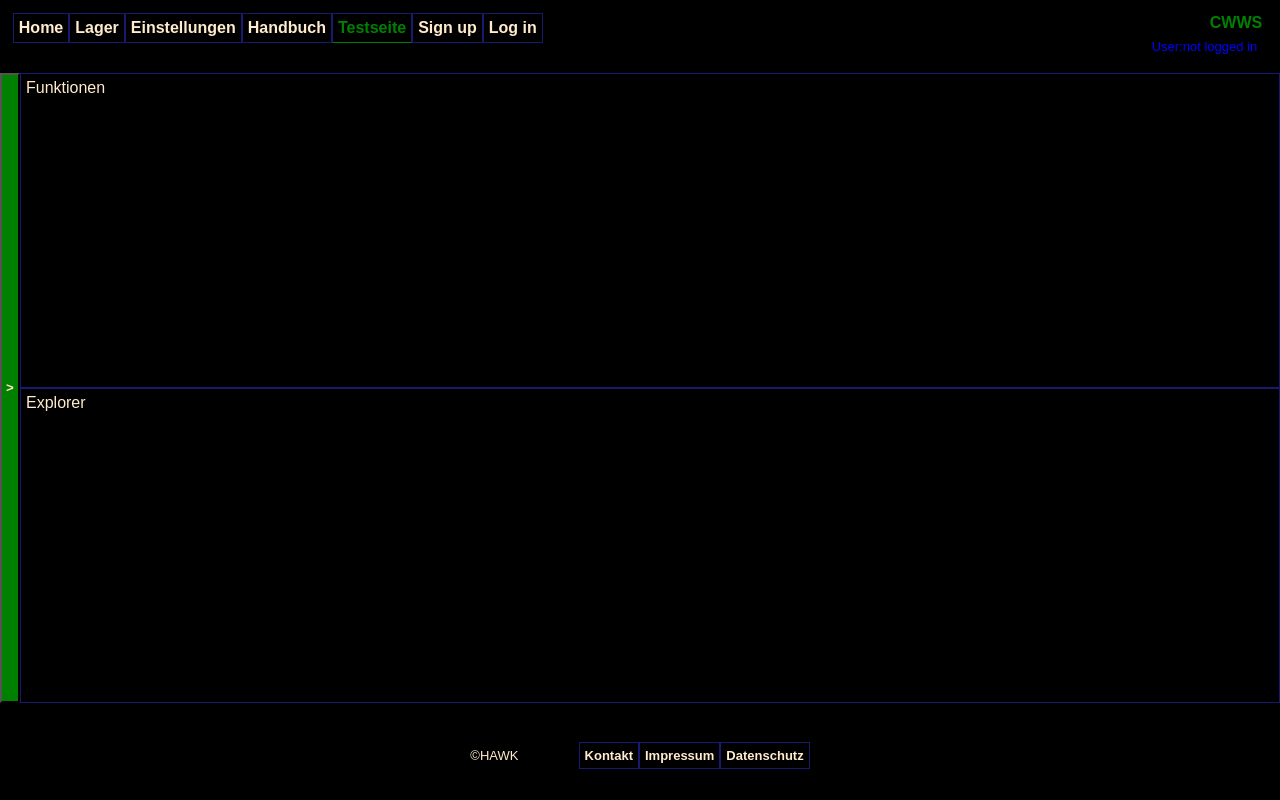
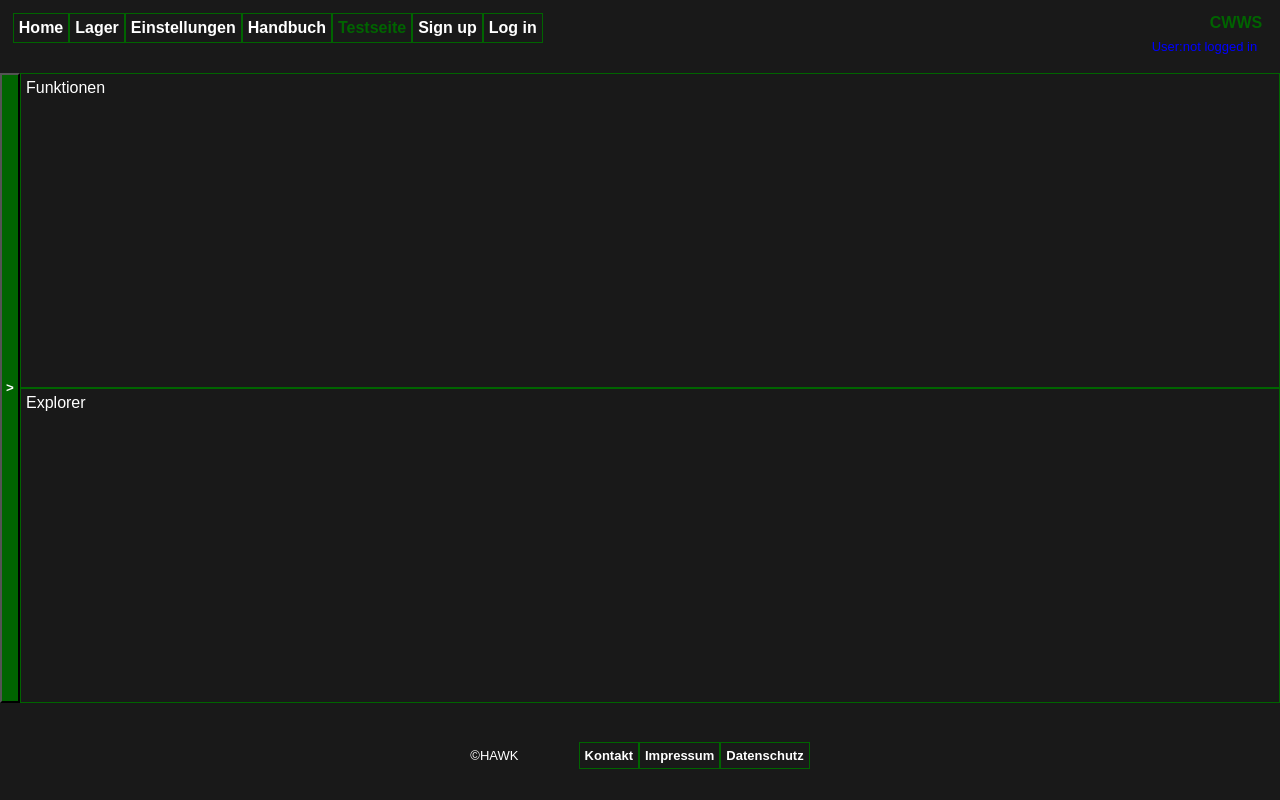
Before and after one commit to HAWK-SoSe21/CWWS, a PHP site: page /testseite.php in a window 1280 px wide. Run offline with PHP 8.4, Linux system fonts and the light colour scheme.

Commit message:
02.06.2021
- Anpassung der Sidebar
( Überarbeitung der Funktionsweise, Hinzufügen des Headers)
- Änderungen der Farbabstimmung der Website

Co-Authored-By: maxtenix <56773733+maxtenix@users.noreply.github.com>

```diff
--- a/HTML/CWWS/script.js
+++ b/HTML/CWWS/script.js
@@ -32,14 +32,18 @@ function closeNav() {
 //
 //sidebarbutton
 function togglesidebar(){
+
   var x = document.getElementById("idsidebar");
   var btn = document.getElementById("sidebarbtn");
+
   if (x.classList.contains("activesb")) {
     x.classList.remove("activesb");
+    btn.className = "sidebarbutton";
     btn.innerHTML=">";
   }
   else {
     x.classList.add("activesb");
+    btn.className+= " activebtn";
     btn.innerHTML="<";
   }
 }
--- a/HTML/CWWS/style.css
+++ b/HTML/CWWS/style.css
@@ -10,8 +10,8 @@ body{
     margin:0px;
     padding: 0px;
     min-height: 100%;
-    background-color: black;
-    color: blanchedalmond;
+    background-color: rgba(0, 0, 0, 0.9);
+    color: white;
     display: flex;
     flex-direction: column;
     text-decoration: none;
@@ -33,37 +33,38 @@ input{
 }
 .header li,.footer li{
     float: left;
-    color: blanchedalmond;
+    color: white;
     text-align: center;
     text-decoration: none;
     list-style: none;
-    border: 1px solid midnightblue;
+    border: 1px solid darkgreen;
     transition: border-bottom 0.5s;
     padding: 5px;
 }
 
-.header li a,.footer li a,.sidebar li a{
-    color: blanchedalmond;
+.header li a,.footer li a, .sidebar li a{
+    color: white;
     font-weight: bold;
     text-decoration: none;
-    transition: colour 0.5s;
+    transition: color 0.5s;
 }
 
 .header li:hover,.footer li:hover,.sidebar li:hover{
-    border-bottom: 1px solid green;
+    border-bottom: 1px solid darkgreen;
+    background-color: rgba(255, 255, 255, 0.1);
 }
 
 .header li a:hover,.footer li a:hover,.sidebar li a:hover{
-    color: green;
+    color: darkgreen;
 }
 
 .header .active,.footer .active,.sidebar .active{
-    border-bottom: 1px solid green ;
-    color:green !important;
+    border-bottom: 1px solid darkgreen ;
+    color:darkgreen !important;
 }
 
 .header .active a,.footer .active a,.sidebar .active a{
-    color:green !important;
+    color:darkgreen !important;
 }
 .infobox{
     float: left;
@@ -74,7 +75,7 @@ input{
 }
 
 .brand{
-    color: green;
+    color: darkgreen;
     font-weight: bold;
     text-align: right;
     padding: 1px 5px;
@@ -100,41 +101,62 @@ input{
     width: 100%;
 }
 .mainbox{
-    border: 1px solid midnightblue;
+    border: 1px solid darkgreen;
     padding: 5px;
 }
 .maingrid{
     display: grid;
-    grid-template-columns: fit-content(150px) auto;
+    grid-template-columns: fit-content(150px) 20px auto;
     width: 100%;
     height: 100%;
 }
+
+/* sidebar*/
+
 .sidebar{
-    background-color: black ;
-    height: 100%;
-    color: blanchedalmond;
-    width: 20px;
+    background-color: rgba(255, 255, 255, 0.001);
+    color: white;
+    width: 0px;
     display: flex;
-    transition: width 1s;
+    transition: width 1.5s ease-out;
 }
+
 .sidebar ul{
-    padding-top: 15px;
-    display: none;
+    padding-top: 0px;
+    display: block;
+    overflow:hidden;
 }
+
+.sidebar ul header{
+    width: 100%;
+    padding: 10px;
+    background-color: darkgreen;
+    color: white;
+    box-sizing: border-box;
+    border-top: 2px solid rgba(255, 255, 255, 0.2);
+    border-bottom: 2px solid rgb(255, 255, 255, 0.2);
+}
+
 .sidebar ul li{
    list-style: none;
 }
+
 .sidebar ul li a{
     display: flex;
     flex-wrap: wrap;
-    height: 40px;
+    height: 100%;
+    width: 100%;
     padding: 10px;
     text-decoration: none;
-    color: blanchedalmond;
+    color: white;
+    box-sizing: border-box;
+    border-top: 1px solid rgba(255, 255, 255, 0.2);
+    border-bottom: 1px solid rgb(255, 255, 255, 0.2);
 }
 .activesb{
     margin-left: 0;
-    width: 125px;
+    width: 105px;
+    transition: width 1.5s ease-out;
 }
 .activesb ul{
     display: block;
@@ -145,13 +167,12 @@ input{
     height: 100%;
     width: 20px;
     writing-mode: sideways-rl;
-    background-color: green;
-    color: blanchedalmond;
+    background-color: darkgreen;
+    color: white;
     font-weight: bold;
-    transition:linear 1s;
 }
-.activesb .sidebarbutton{
-    background-color: brown;
+.activebtn{
+    background-color: darkgreen;
 }
 
 .content{
--- a/HTML/CWWS/testseite.php
+++ b/HTML/CWWS/testseite.php
@@ -4,14 +4,14 @@
                 <div class="maingrid">
                         <div id="idsidebar" class="sidebar">
                             <ul>
+                                <header>Funktionen</header>
                                <li><a href="#">Lagerplatz anlegen</a></li>
                                <li><a href="#">Lagerplatz berbeiten</a></li>
                                <li><a href="#">Artikel anlegen</a></li>
                                <li><a href="#">Artikel bearbeiten</a></li>
                             </ul>
-                            <button id="sidebarbtn" class="sidebarbutton" onclick="togglesidebar()">></button>
                         </div>
-
+                        <button id="sidebarbtn" class="sidebarbutton" onclick="togglesidebar()">></button>
                         <div class="content">
                             <div class="mainbox"><p>Funktionen</p></div>
                             <div class="mainbox"><p>Explorer</p></div>
```
Also changed, not shown: HTML/CWWS/styles_sidebar_alt.css (added, +78 -0 lines).
